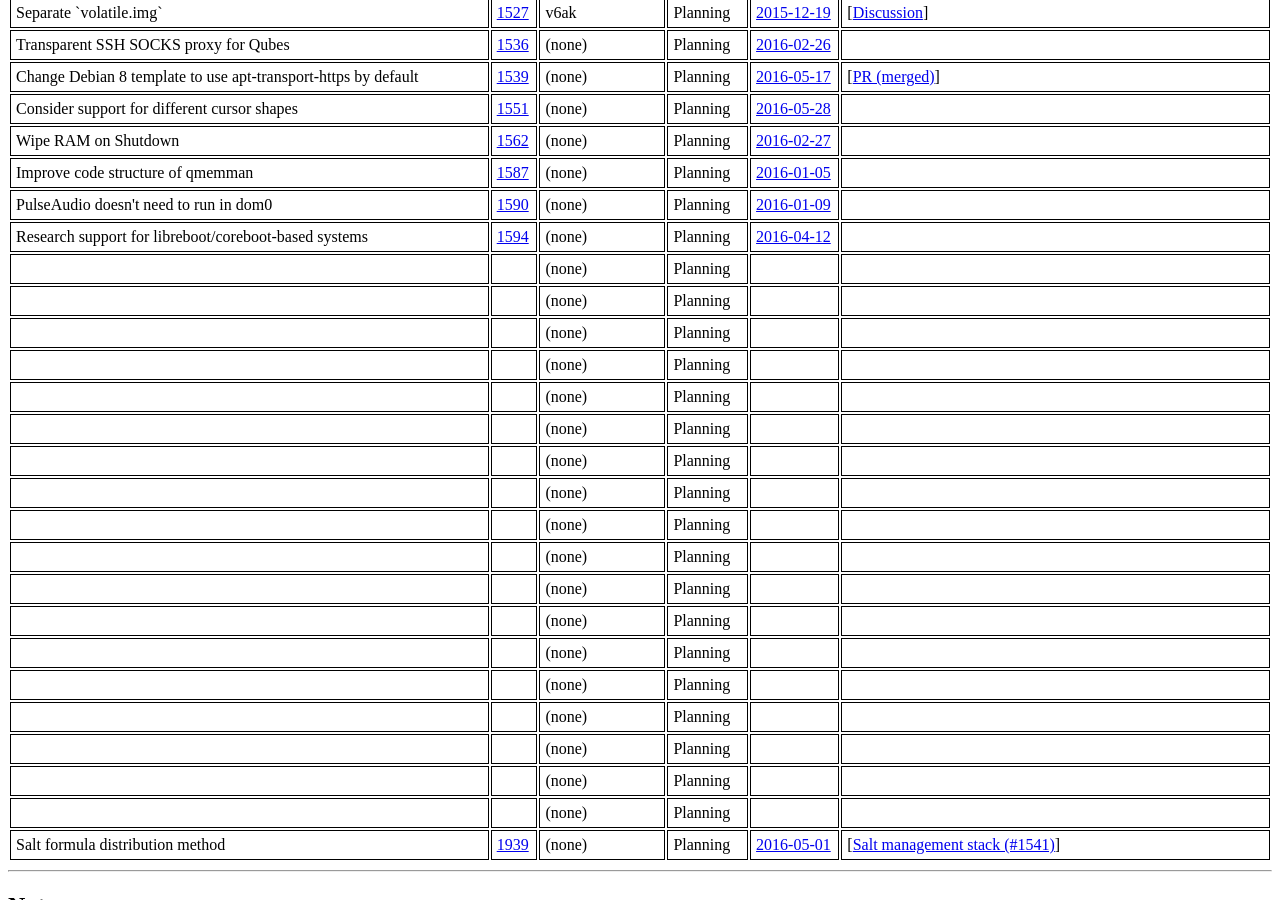
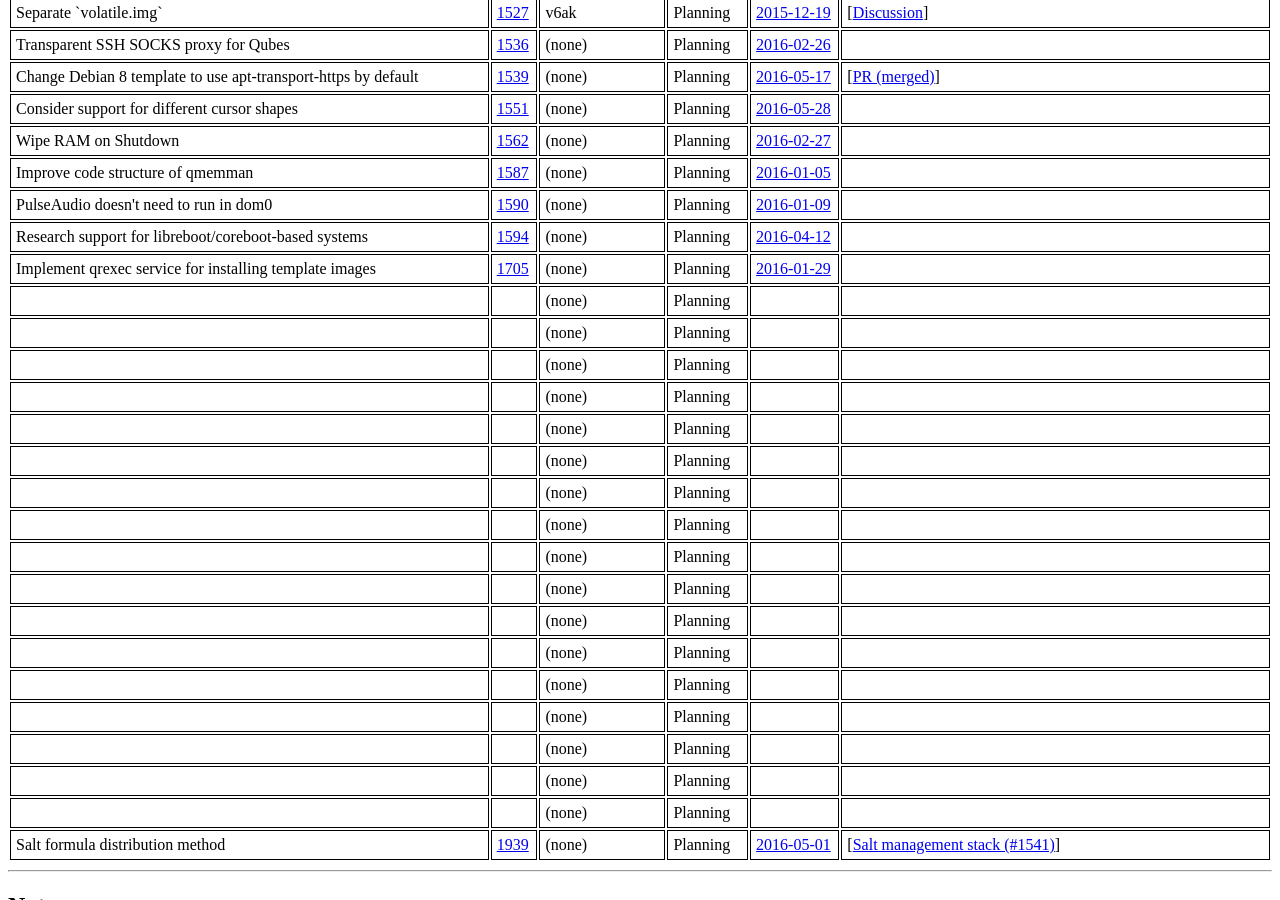
Before and after one commit to QubesOS/qubes-issues, a Jekyll site: the page built from index.md, in a window 1280 px wide and 900 px high, scrolled down 2304 px. Built offline with Jekyll 4.4.1, drawn with Linux system fonts in a browser that asks for light colours.

Commit message:
Track #1705

```diff
--- a/_data/features.yml
+++ b/_data/features.yml
@@ -1022,15 +1022,15 @@
   - desc   :
     url    :
 
-- name   :
-  issue  :
+- name   : Implement qrexec service for installing template images
+  issue  : 1705
   devs   :
   status :
-    term   :
+    term   : Planning
     url    :
   updated:
-    date   :
-    url    :
+    date   : 2016-01-29
+    url    : https://github.com/QubesOS/qubes-issues/issues/1705#issue-129799505
   info   :
   - desc   :
     url    :
```
